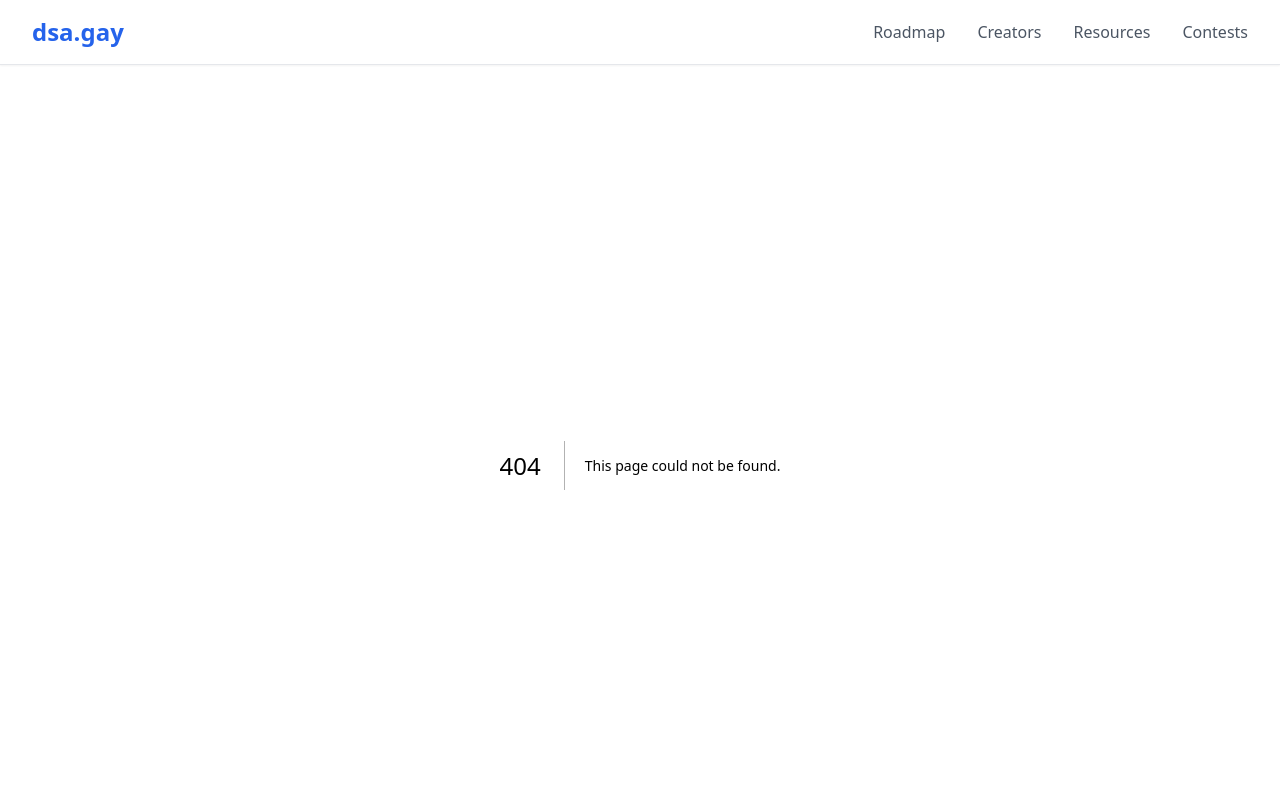
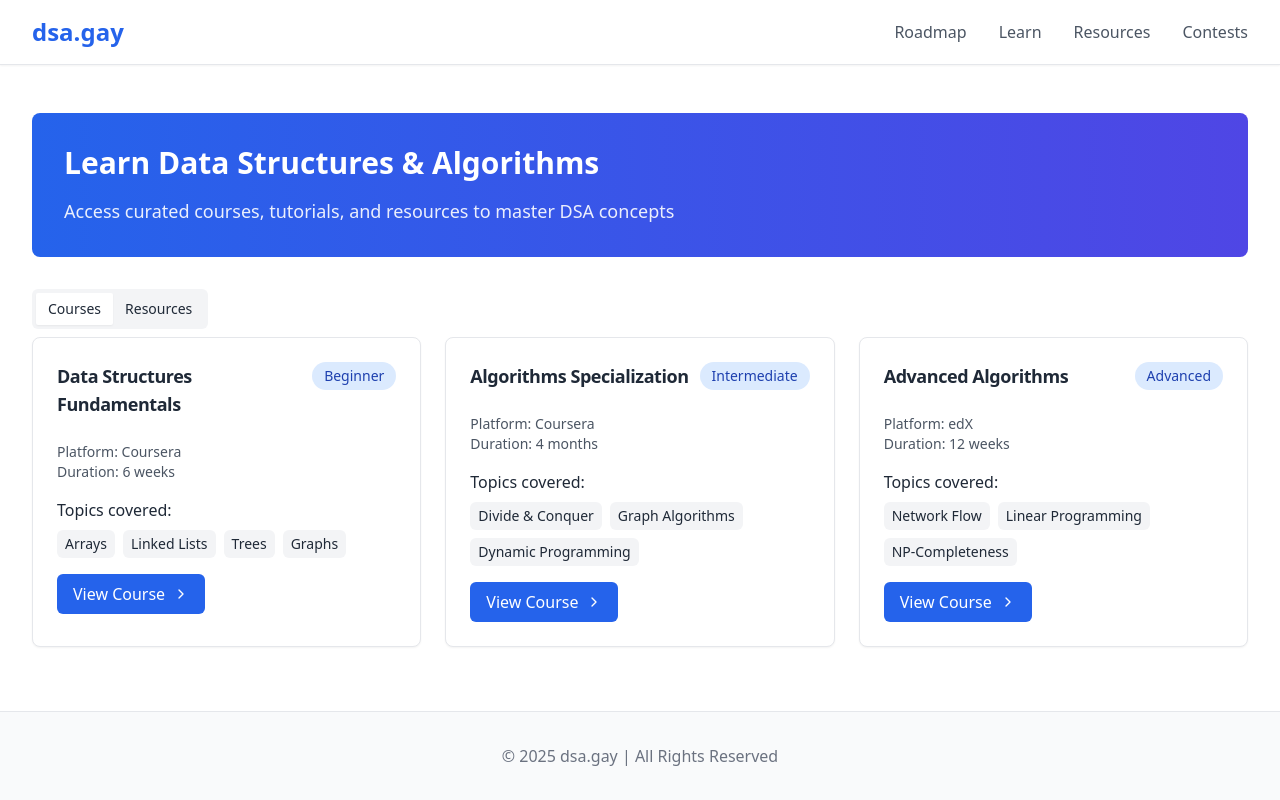
Before and after one commit to rohzzn/dsa, a Next.js app: page /learn in a window 1280 px wide. Before the commit this address had no page. Shown: the top 800 px of the page. Built offline with nearby package versions, Linux system fonts and the light colour scheme.

Commit message:
Rename 'Creators' section to 'Learn' and implement Learning page with courses and resources

```diff
--- a/src/components/layout/Header.tsx
+++ b/src/components/layout/Header.tsx
@@ -12,8 +12,8 @@ const Header: React.FC = () => {
             <Link href="/roadmap" className="text-gray-600 hover:text-blue-600 font-medium">
               Roadmap
             </Link>
-            <Link href="/creators" className="text-gray-600 hover:text-blue-600 font-medium">
-              Creators
+            <Link href="/learn" className="text-gray-600 hover:text-blue-600 font-medium">
+              Learn
             </Link>
             <Link href="/resources" className="text-gray-600 hover:text-blue-600 font-medium">
               Resources
--- a/src/components/sections/Creators.tsx
+++ /dev/null
@@ -1,56 +0,0 @@
-import React from 'react'
-import { Card, CardHeader, CardTitle, CardContent } from '../ui/card'
-import { creatorsData } from '@/lib/data/creators'
-import { Youtube, Globe, Github } from 'lucide-react'
-
-const Creators = () => {
-  const getPlatformIcon = (platform: string) => {
-    switch (platform.toLowerCase()) {
-      case 'youtube':
-        return <Youtube className="w-5 h-5 text-red-600" />
-      case 'github':
-        return <Github className="w-5 h-5 text-gray-900" />
-      default:
-        return <Globe className="w-5 h-5 text-blue-600" />
-    }
-  }
-
-  return (
-    <div className="grid grid-cols-1 md:grid-cols-2 lg:grid-cols-3 gap-6">
-      {creatorsData.map((creator, index) => (
-        <Card key={index}>
-          <CardHeader>
-            <div className="flex items-center space-x-2">
-              {getPlatformIcon(creator.platform)}
-              <CardTitle className="text-lg">{creator.name}</CardTitle>
-            </div>
-          </CardHeader>
-          <CardContent>
-            <p className="text-gray-600 mb-2">{creator.description}</p>
-            <div className="space-y-2">
-              <div className="flex items-center space-x-2">
-                <span className="font-medium">Platform:</span>
-                <span>{creator.platform}</span>
-              </div>
-              <div className="flex items-center space-x-2">
-                <span className="font-medium">Topics:</span>
-                <span>{creator.topics.join(', ')}</span>
-              </div>
-              <a
-                href={creator.url}
-                target="_blank"
-                rel="noopener noreferrer"
-                className="text-blue-600 hover:text-blue-800 flex items-center space-x-1"
-              >
-                <span>Visit Channel</span>
-                <Globe className="w-4 h-4" />
-              </a>
-            </div>
-          </CardContent>
-        </Card>
-      ))}
-    </div>
-  )
-}
-
-export default Creators
--- /dev/null
+++ b/src/components/sections/Learning.tsx
@@ -0,0 +1,175 @@
+import React, { useState } from 'react';
+import { Card, CardHeader, CardTitle, CardContent } from '@/components/ui/card';
+import { Button } from '@/components/ui/button';
+import { Tabs, TabsList, TabsTrigger, TabsContent } from '@/components/ui/tabs';
+import { BookOpen, Video, Code, Globe, ChevronRight } from 'lucide-react';
+
+// Mock data structure for courses
+const courses = [
+  {
+    title: "Data Structures Fundamentals",
+    platform: "Coursera",
+    instructor: "Princeton University",
+    level: "Beginner",
+    duration: "6 weeks",
+    topics: ["Arrays", "Linked Lists", "Trees", "Graphs"],
+    url: "https://www.coursera.org/learn/data-structures",
+    category: "Data Structures"
+  },
+  {
+    title: "Algorithms Specialization",
+    platform: "Coursera",
+    instructor: "Stanford University",
+    level: "Intermediate",
+    duration: "4 months",
+    topics: ["Divide & Conquer", "Graph Algorithms", "Dynamic Programming"],
+    url: "https://www.coursera.org/specializations/algorithms",
+    category: "Algorithms"
+  },
+  {
+    title: "Advanced Algorithms",
+    platform: "edX",
+    instructor: "MIT",
+    level: "Advanced",
+    duration: "12 weeks",
+    topics: ["Network Flow", "Linear Programming", "NP-Completeness"],
+    url: "https://www.edx.org/learn/algorithms",
+    category: "Algorithms"
+  }
+];
+
+const resources = [
+  {
+    title: "Visualgo",
+    description: "Interactive visualizations of data structures and algorithms",
+    type: "Interactive",
+    url: "https://visualgo.net/",
+    category: "Tools"
+  },
+  {
+    title: "GeeksforGeeks DSA",
+    description: "Comprehensive DSA tutorials and practice problems",
+    type: "Tutorial",
+    url: "https://www.geeksforgeeks.org/data-structures/",
+    category: "Learning"
+  },
+  {
+    title: "CLRS Book",
+    description: "Introduction to Algorithms by Cormen, Leiserson, Rivest, and Stein",
+    type: "Book",
+    url: "https://mitpress.mit.edu/books/introduction-algorithms-fourth-edition",
+    category: "Books"
+  }
+];
+
+const LearningPage = () => {
+  const [selectedCategory, setSelectedCategory] = useState("all");
+
+  const getIcon = (type: string) => {
+    switch (type.toLowerCase()) {
+      case 'book':
+        return <BookOpen className="w-5 h-5" />;
+      case 'video':
+        return <Video className="w-5 h-5" />;
+      case 'interactive':
+        return <Code className="w-5 h-5" />;
+      default:
+        return <Globe className="w-5 h-5" />;
+    }
+  };
+
+  const filterCourses = (category: string) => {
+    if (category === "all") return courses;
+    return courses.filter(course => course.category === category);
+  };
+
+  return (
+    <div className="space-y-8">
+      <div className="bg-gradient-to-r from-blue-600 to-indigo-600 rounded-lg p-8 text-white">
+        <h1 className="text-3xl font-bold mb-4">Learn Data Structures & Algorithms</h1>
+        <p className="text-lg opacity-90">Access curated courses, tutorials, and resources to master DSA concepts</p>
+      </div>
+
+      <Tabs defaultValue="courses" className="w-full">
+        <TabsList className="mb-8">
+          <TabsTrigger value="courses">Courses</TabsTrigger>
+          <TabsTrigger value="resources">Resources</TabsTrigger>
+        </TabsList>
+
+        <TabsContent value="courses">
+          <div className="grid grid-cols-1 md:grid-cols-2 lg:grid-cols-3 gap-6">
+            {courses.map((course, index) => (
+              <Card key={index} className="hover:shadow-lg transition-shadow">
+                <CardHeader>
+                  <div className="flex justify-between items-start">
+                    <CardTitle className="text-lg">{course.title}</CardTitle>
+                    <span className="px-3 py-1 bg-blue-100 text-blue-800 rounded-full text-sm">
+                      {course.level}
+                    </span>
+                  </div>
+                </CardHeader>
+                <CardContent>
+                  <div className="space-y-4">
+                    <div>
+                      <p className="text-sm text-gray-600">Platform: {course.platform}</p>
+                      <p className="text-sm text-gray-600">Duration: {course.duration}</p>
+                    </div>
+                    <div>
+                      <p className="font-medium mb-2">Topics covered:</p>
+                      <div className="flex flex-wrap gap-2">
+                        {course.topics.map((topic, i) => (
+                          <span key={i} className="px-2 py-1 bg-gray-100 rounded-md text-sm">
+                            {topic}
+                          </span>
+                        ))}
+                      </div>
+                    </div>
+                    <Button
+                      onClick={() => window.open(course.url, '_blank')}
+                      className="w-full"
+                    >
+                      View Course <ChevronRight className="w-4 h-4 ml-2" />
+                    </Button>
+                  </div>
+                </CardContent>
+              </Card>
+            ))}
+          </div>
+        </TabsContent>
+
+        <TabsContent value="resources">
+          <div className="grid grid-cols-1 md:grid-cols-2 lg:grid-cols-3 gap-6">
+            {resources.map((resource, index) => (
+              <Card key={index} className="hover:shadow-lg transition-shadow">
+                <CardHeader>
+                  <div className="flex items-center space-x-2">
+                    {getIcon(resource.type)}
+                    <CardTitle className="text-lg">{resource.title}</CardTitle>
+                  </div>
+                </CardHeader>
+                <CardContent>
+                  <div className="space-y-4">
+                    <p className="text-gray-600">{resource.description}</p>
+                    <div className="flex items-center space-x-2">
+                      <span className="px-3 py-1 bg-gray-100 rounded-full text-sm">
+                        {resource.type}
+                      </span>
+                    </div>
+                    <Button
+                      onClick={() => window.open(resource.url, '_blank')}
+                      className="w-full"
+                    >
+                      Access Resource <ChevronRight className="w-4 h-4 ml-2" />
+                    </Button>
+                  </div>
+                </CardContent>
+              </Card>
+            ))}
+          </div>
+        </TabsContent>
+      </Tabs>
+    </div>
+  );
+};
+
+export default LearningPage;
--- a/src/pages/creators/index.tsx
+++ /dev/null
@@ -1,12 +0,0 @@
-import { NextPage } from 'next'
-import Creators from '@/components/sections/Creators'
-
-const CreatorsPage: NextPage = () => {
- return (
-   <div className="max-w-7xl mx-auto px-4 sm:px-6 lg:px-8 py-12">
-     <h1 className="text-3xl font-bold text-gray-900 mb-8">Top DSA Creators</h1>
-     <Creators />
-   </div>
- )
-}
-export default CreatorsPage
--- a/src/pages/index.tsx
+++ b/src/pages/index.tsx
@@ -25,9 +25,9 @@ export default function Home() {
      textColor: 'text-purple-600'
    },
    {
-     title: 'Creators',
-     description: 'Learn from top DSA educators',
-     link: '/creators',
+    title: 'Learn',
+    description: 'Access curated courses and resources',
+    link: '/learn',
      bgColor: 'bg-orange-50',
      textColor: 'text-orange-600'
    }
--- /dev/null
+++ b/src/pages/learn/index.tsx
@@ -0,0 +1,13 @@
+// src/pages/learn/index.tsx
+import { NextPage } from 'next';
+import LearningPage from '@/components/sections/Learning';
+
+const LearnPage: NextPage = () => {
+  return (
+    <div className="max-w-7xl mx-auto px-4 sm:px-6 lg:px-8 py-12">
+      <LearningPage />
+    </div>
+  );
+};
+
+export default LearnPage;
```
